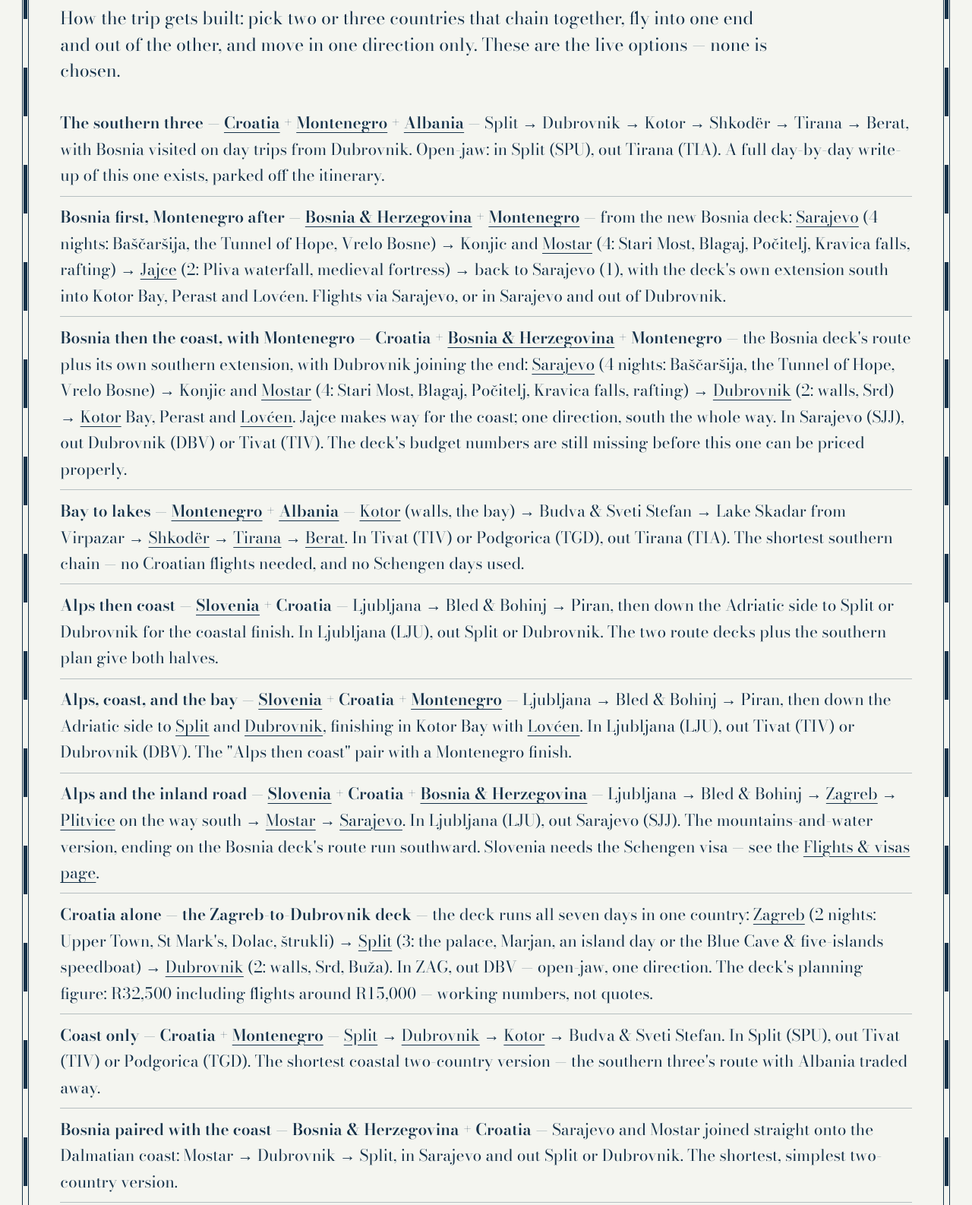
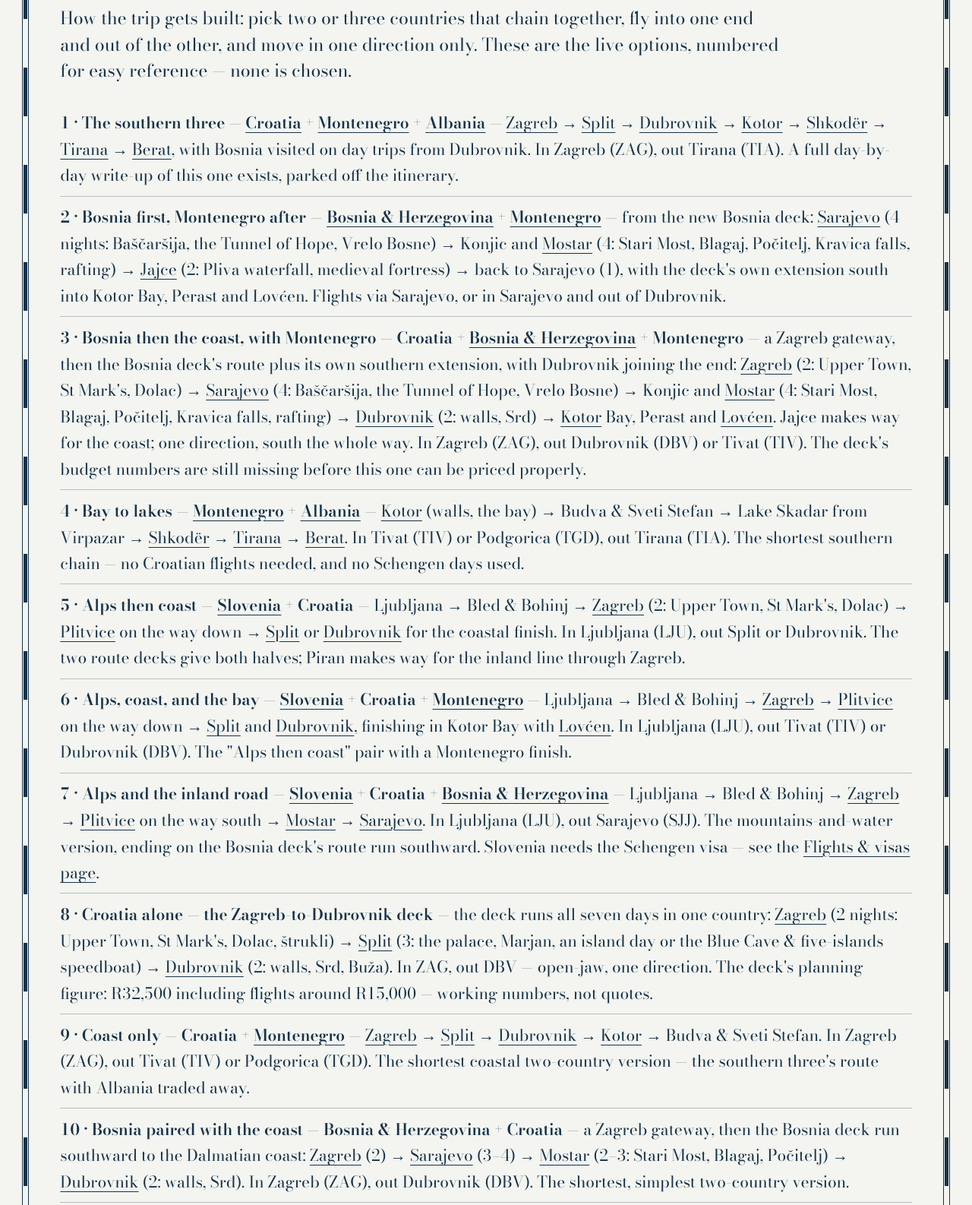
Before and after one commit to nicolewreyford123/balkans-2027, a plain HTML site: page Balkans-2027-itinerary.html in a window 1280 px wide. Shown: the part 1000-2586 px from the top of the page at 76% size. Drawn offline with nearby package versions, Linux system fonts and the light colour scheme.

Commit message:
Number the combinations 1-11; Zagreb opens every Croatia-containing route

```diff
--- a/Balkans-2027-itinerary.html
+++ b/Balkans-2027-itinerary.html
@@ -80,19 +80,19 @@
 
   <section class="sec">
     <h2>The combinations on the table</h2>
-    <p class="lede prose">How the trip gets built: pick two or three countries that chain together, fly into one end and out of the other, and move in one direction only. These are the live options — none is chosen.</p>
+    <p class="lede prose">How the trip gets built: pick two or three countries that chain together, fly into one end and out of the other, and move in one direction only. These are the live options, numbered for easy reference — none is chosen.</p>
     <ul class="field-list">
-      <li><b>The southern three — <a href="croatia.html">Croatia</a> + <a href="montenegro.html">Montenegro</a> + <a href="albania.html">Albania</a></b> — Split → Dubrovnik → Kotor → Shkodër → Tirana → Berat, with Bosnia visited on day trips from Dubrovnik. Open-jaw: in Split (SPU), out Tirana (TIA). A full day-by-day write-up of this one exists, parked off the itinerary.</li>
-      <li><b>Bosnia first, Montenegro after — <a href="bosnia.html">Bosnia &amp; Herzegovina</a> + <a href="montenegro.html">Montenegro</a></b> — from the new Bosnia deck: <a href="sarajevo.html">Sarajevo</a> (4 nights: Baščaršija, the Tunnel of Hope, Vrelo Bosne) → Konjic and <a href="mostar.html">Mostar</a> (4: Stari Most, Blagaj, Počitelj, Kravica falls, rafting) → <a href="jajce.html">Jajce</a> (2: Pliva waterfall, medieval fortress) → back to Sarajevo (1), with the deck's own extension south into Kotor Bay, Perast and Lovćen. Flights via Sarajevo, or in Sarajevo and out of Dubrovnik.</li>
-      <li><b>Bosnia then the coast, with Montenegro — Croatia + <a href="bosnia.html">Bosnia &amp; Herzegovina</a> + Montenegro</b> — the Bosnia deck's route plus its own southern extension, with Dubrovnik joining the end: <a href="sarajevo.html">Sarajevo</a> (4 nights: Baščaršija, the Tunnel of Hope, Vrelo Bosne) → Konjic and <a href="mostar.html">Mostar</a> (4: Stari Most, Blagaj, Počitelj, Kravica falls, rafting) → <a href="dubrovnik.html">Dubrovnik</a> (2: walls, Srđ) → <a href="kotor.html">Kotor</a> Bay, Perast and <a href="lovcen.html">Lovćen</a>. Jajce makes way for the coast; one direction, south the whole way. In Sarajevo (SJJ), out Dubrovnik (DBV) or Tivat (TIV). The deck's budget numbers are still missing before this one can be priced properly.</li>
-      <li><b>Bay to lakes — <a href="montenegro.html">Montenegro</a> + <a href="albania.html">Albania</a></b> — <a href="kotor.html">Kotor</a> (walls, the bay) → Budva &amp; Sveti Stefan → Lake Skadar from Virpazar → <a href="shkoder.html">Shkodër</a> → <a href="tirana.html">Tirana</a> → <a href="berat.html">Berat</a>. In Tivat (TIV) or Podgorica (TGD), out Tirana (TIA). The shortest southern chain — no Croatian flights needed, and no Schengen days used.</li>
-      <li><b>Alps then coast — <a href="slovenia.html">Slovenia</a> + Croatia</b> — Ljubljana → Bled &amp; Bohinj → Piran, then down the Adriatic side to Split or Dubrovnik for the coastal finish. In Ljubljana (LJU), out Split or Dubrovnik. The two route decks plus the southern plan give both halves.</li>
-      <li><b>Alps, coast, and the bay — <a href="slovenia.html">Slovenia</a> + Croatia + <a href="montenegro.html">Montenegro</a></b> — Ljubljana → Bled &amp; Bohinj → Piran, then down the Adriatic side to <a href="split.html">Split</a> and <a href="dubrovnik.html">Dubrovnik</a>, finishing in Kotor Bay with <a href="lovcen.html">Lovćen</a>. In Ljubljana (LJU), out Tivat (TIV) or Dubrovnik (DBV). The "Alps then coast" pair with a Montenegro finish.</li>
-      <li><b>Alps and the inland road — <a href="slovenia.html">Slovenia</a> + Croatia + <a href="bosnia.html">Bosnia &amp; Herzegovina</a></b> — Ljubljana → Bled &amp; Bohinj → <a href="zagreb.html">Zagreb</a> → <a href="plitvice.html">Plitvice</a> on the way south → <a href="mostar.html">Mostar</a> → <a href="sarajevo.html">Sarajevo</a>. In Ljubljana (LJU), out Sarajevo (SJJ). The mountains-and-water version, ending on the Bosnia deck's route run southward. Slovenia needs the Schengen visa — see the <a href="flights-visa.html">Flights &amp; visas page</a>.</li>
-      <li><b>Croatia alone — the Zagreb-to-Dubrovnik deck</b> — the deck runs all seven days in one country: <a href="zagreb.html">Zagreb</a> (2 nights: Upper Town, St Mark's, Dolac, štrukli) → <a href="split.html">Split</a> (3: the palace, Marjan, an island day or the Blue Cave &amp; five-islands speedboat) → <a href="dubrovnik.html">Dubrovnik</a> (2: walls, Srđ, Buža). In ZAG, out DBV — open-jaw, one direction. The deck's planning figure: R32,500 including flights around R15,000 — working numbers, not quotes.</li>
-      <li><b>Coast only — Croatia + <a href="montenegro.html">Montenegro</a></b> — <a href="split.html">Split</a> → <a href="dubrovnik.html">Dubrovnik</a> → <a href="kotor.html">Kotor</a> → Budva &amp; Sveti Stefan. In Split (SPU), out Tivat (TIV) or Podgorica (TGD). The shortest coastal two-country version — the southern three's route with Albania traded away.</li>
-      <li><b>Bosnia paired with the coast — Bosnia &amp; Herzegovina + Croatia</b> — Sarajevo and Mostar joined straight onto the Dalmatian coast: Mostar → Dubrovnik → Split, in Sarajevo and out Split or Dubrovnik. The shortest, simplest two-country version.</li>
-      <li><b>Albania alone — the girls-trip deck</b> — the deck plans all ten nights in one country: <a href="tirana.html">Tirana</a> → <a href="berat.html">Berat</a> → <a href="dhermi.html">Llogara + Dhërmi</a> → <a href="himare.html">Himarë + Gjipe</a> → <a href="ksamil.html">Sarandë, Ksamil + Butrint</a> → <a href="gjirokaster.html">Blue Eye + Gjirokastër</a> → back to Tirana, accommodation around 3–4 bases. The deck's planning figures: R11,200–R18,580 per person excluding flights — working numbers, not quotes.</li>
+      <li><b>1 · The southern three — <a href="croatia.html">Croatia</a> + <a href="montenegro.html">Montenegro</a> + <a href="albania.html">Albania</a></b> — <a href="zagreb.html">Zagreb</a> → <a href="split.html">Split</a> → <a href="dubrovnik.html">Dubrovnik</a> → <a href="kotor.html">Kotor</a> → <a href="shkoder.html">Shkodër</a> → <a href="tirana.html">Tirana</a> → <a href="berat.html">Berat</a>, with Bosnia visited on day trips from Dubrovnik. In Zagreb (ZAG), out Tirana (TIA). A full day-by-day write-up of this one exists, parked off the itinerary.</li>
+      <li><b>2 · Bosnia first, Montenegro after — <a href="bosnia.html">Bosnia &amp; Herzegovina</a> + <a href="montenegro.html">Montenegro</a></b> — from the new Bosnia deck: <a href="sarajevo.html">Sarajevo</a> (4 nights: Baščaršija, the Tunnel of Hope, Vrelo Bosne) → Konjic and <a href="mostar.html">Mostar</a> (4: Stari Most, Blagaj, Počitelj, Kravica falls, rafting) → <a href="jajce.html">Jajce</a> (2: Pliva waterfall, medieval fortress) → back to Sarajevo (1), with the deck's own extension south into Kotor Bay, Perast and Lovćen. Flights via Sarajevo, or in Sarajevo and out of Dubrovnik.</li>
+      <li><b>3 · Bosnia then the coast, with Montenegro — Croatia + <a href="bosnia.html">Bosnia &amp; Herzegovina</a> + Montenegro</b> — a Zagreb gateway, then the Bosnia deck's route plus its own southern extension, with Dubrovnik joining the end: <a href="zagreb.html">Zagreb</a> (2: Upper Town, St Mark's, Dolac) → <a href="sarajevo.html">Sarajevo</a> (4: Baščaršija, the Tunnel of Hope, Vrelo Bosne) → Konjic and <a href="mostar.html">Mostar</a> (4: Stari Most, Blagaj, Počitelj, Kravica falls, rafting) → <a href="dubrovnik.html">Dubrovnik</a> (2: walls, Srđ) → <a href="kotor.html">Kotor</a> Bay, Perast and <a href="lovcen.html">Lovćen</a>. Jajce makes way for the coast; one direction, south the whole way. In Zagreb (ZAG), out Dubrovnik (DBV) or Tivat (TIV). The deck's budget numbers are still missing before this one can be priced properly.</li>
+      <li><b>4 · Bay to lakes — <a href="montenegro.html">Montenegro</a> + <a href="albania.html">Albania</a></b> — <a href="kotor.html">Kotor</a> (walls, the bay) → Budva &amp; Sveti Stefan → Lake Skadar from Virpazar → <a href="shkoder.html">Shkodër</a> → <a href="tirana.html">Tirana</a> → <a href="berat.html">Berat</a>. In Tivat (TIV) or Podgorica (TGD), out Tirana (TIA). The shortest southern chain — no Croatian flights needed, and no Schengen days used.</li>
+      <li><b>5 · Alps then coast — <a href="slovenia.html">Slovenia</a> + Croatia</b> — Ljubljana → Bled &amp; Bohinj → <a href="zagreb.html">Zagreb</a> (2: Upper Town, St Mark's, Dolac) → <a href="plitvice.html">Plitvice</a> on the way down → <a href="split.html">Split</a> or <a href="dubrovnik.html">Dubrovnik</a> for the coastal finish. In Ljubljana (LJU), out Split or Dubrovnik. The two route decks give both halves; Piran makes way for the inland line through Zagreb.</li>
+      <li><b>6 · Alps, coast, and the bay — <a href="slovenia.html">Slovenia</a> + Croatia + <a href="montenegro.html">Montenegro</a></b> — Ljubljana → Bled &amp; Bohinj → <a href="zagreb.html">Zagreb</a> → <a href="plitvice.html">Plitvice</a> on the way down → <a href="split.html">Split</a> and <a href="dubrovnik.html">Dubrovnik</a>, finishing in Kotor Bay with <a href="lovcen.html">Lovćen</a>. In Ljubljana (LJU), out Tivat (TIV) or Dubrovnik (DBV). The "Alps then coast" pair with a Montenegro finish.</li>
+      <li><b>7 · Alps and the inland road — <a href="slovenia.html">Slovenia</a> + Croatia + <a href="bosnia.html">Bosnia &amp; Herzegovina</a></b> — Ljubljana → Bled &amp; Bohinj → <a href="zagreb.html">Zagreb</a> → <a href="plitvice.html">Plitvice</a> on the way south → <a href="mostar.html">Mostar</a> → <a href="sarajevo.html">Sarajevo</a>. In Ljubljana (LJU), out Sarajevo (SJJ). The mountains-and-water version, ending on the Bosnia deck's route run southward. Slovenia needs the Schengen visa — see the <a href="flights-visa.html">Flights &amp; visas page</a>.</li>
+      <li><b>8 · Croatia alone — the Zagreb-to-Dubrovnik deck</b> — the deck runs all seven days in one country: <a href="zagreb.html">Zagreb</a> (2 nights: Upper Town, St Mark's, Dolac, štrukli) → <a href="split.html">Split</a> (3: the palace, Marjan, an island day or the Blue Cave &amp; five-islands speedboat) → <a href="dubrovnik.html">Dubrovnik</a> (2: walls, Srđ, Buža). In ZAG, out DBV — open-jaw, one direction. The deck's planning figure: R32,500 including flights around R15,000 — working numbers, not quotes.</li>
+      <li><b>9 · Coast only — Croatia + <a href="montenegro.html">Montenegro</a></b> — <a href="zagreb.html">Zagreb</a> → <a href="split.html">Split</a> → <a href="dubrovnik.html">Dubrovnik</a> → <a href="kotor.html">Kotor</a> → Budva &amp; Sveti Stefan. In Zagreb (ZAG), out Tivat (TIV) or Podgorica (TGD). The shortest coastal two-country version — the southern three's route with Albania traded away.</li>
+      <li><b>10 · Bosnia paired with the coast — Bosnia &amp; Herzegovina + Croatia</b> — a Zagreb gateway, then the Bosnia deck run southward to the Dalmatian coast: <a href="zagreb.html">Zagreb</a> (2) → <a href="sarajevo.html">Sarajevo</a> (3–4) → <a href="mostar.html">Mostar</a> (2–3: Stari Most, Blagaj, Počitelj) → <a href="dubrovnik.html">Dubrovnik</a> (2: walls, Srđ). In Zagreb (ZAG), out Dubrovnik (DBV). The shortest, simplest two-country version.</li>
+      <li><b>11 · Albania alone — the girls-trip deck</b> — the deck plans all ten nights in one country: <a href="tirana.html">Tirana</a> → <a href="berat.html">Berat</a> → <a href="dhermi.html">Llogara + Dhërmi</a> → <a href="himare.html">Himarë + Gjipe</a> → <a href="ksamil.html">Sarandë, Ksamil + Butrint</a> → <a href="gjirokaster.html">Blue Eye + Gjirokastër</a> → back to Tirana, accommodation around 3–4 bases. The deck's planning figures: R11,200–R18,580 per person excluding flights — working numbers, not quotes.</li>
     </ul>
     <p>The rule that shapes all of them: countries chain along shared borders into one direction, the flights go open-jaw at the two ends, and nights are spent rather than moved. Whatever wins, the day-by-day gets rebuilt around the same principles.</p>
   </section>
```
Also changed, not shown: flights-visa.html (+1 -1 lines).
